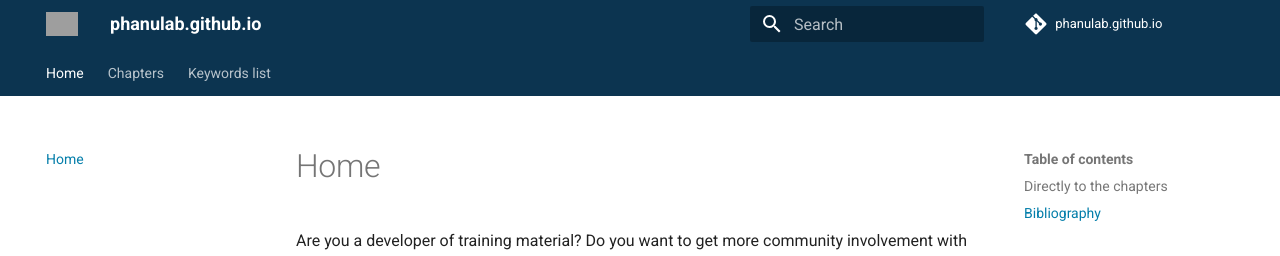
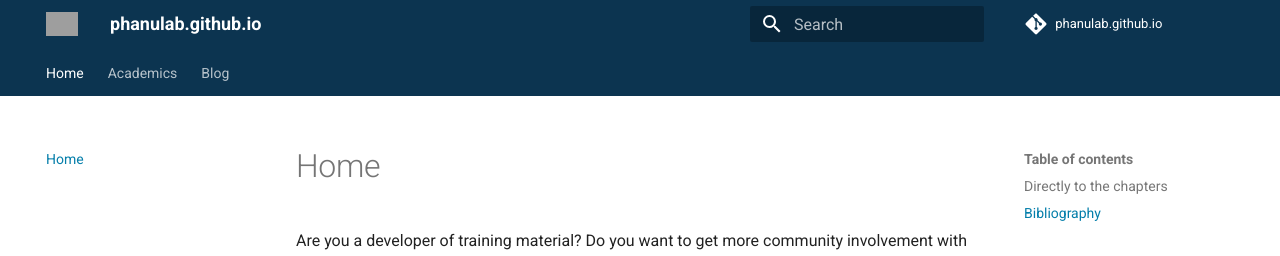
Before and after one commit to PhanuLab/phanulab.github.io, an MkDocs documentation site: the page built from docs/index.md, in a window 1280 px wide and 926 px high. Shown: the top 256 px of the window. Built offline with MkDocs 1.6.1 and Material for MkDocs 9.7.7, drawn with Linux system fonts in a browser that asks for light colours; comment, search, counter and statistics services are not loaded; some of the changed lines change nothing that is shown; grey boxes are pictures that could not be loaded.

Commit message:
Update mkdocs.yml

```diff
--- a/mkdocs.yml
+++ b/mkdocs.yml
@@ -1,19 +1,34 @@
 site_name: phanulab.github.io
 nav:
-    - Home: index.md
-    - Chapters:
-      - "Preface": chapters/Preface.md
-      - "1. Why FAIR training & training materials?": chapters/chapter_01.md
-      - "2. Structure materials for FAIRness": chapters/chapter_02.md
-      - "3. Getting ready to create your materials or reuse": chapters/chapter_03.md
-      - "4. Using metadata to describe training materials": chapters/chapter_04.md
-      - "5. Get a persistent identifier for your training material": chapters/chapter_05.md
-      - "6. Make it accessible": chapters/chapter_06.md
-      - "7. Make it reusable": chapters/chapter_07.md
-      - "8. Licensing": chapters/chapter_08.md
-      - "9. Boosting discoverability": chapters/chapter_09.md
-      - "10. Recognition, acknowledgment, authorship": chapters/chapter_10.md
-    - Keywords list: keywords.md
+  - Home: index.md
+  - Academics:
+    - "Overview": academic/overview.md
+    - "Courses":
+      - Discrete Mathematics: docs/academic/courses/mathdisc.md
+      - Data Mining Technology: docs/academic/courses/dmtech.md
+      - English for Academic and Specific Purposes: docs/academic/courses/easp.md
+    - Resouces:
+      - name of resource: docs/academic/resources/name-of-resource.md
+  - Blog:
+    - Blog index by tags: docs/blog/index.md
+    - Year 2023:
+        - Blog Post Title: docs/blog/2023-mm-dd-blog-post-title.md
+#    - Chapters:
+#      - "Preface": chapters/Preface.md
+#      - "1. Why FAIR training & training materials?": chapters/chapter_01.md
+#      - "2. Structure materials for FAIRness": chapters/chapter_02.md
+#      - "3. Getting ready to create your materials or reuse": chapters/chapter_03.md
+#      - "4. Using metadata to describe training materials": chapters/chapter_04.md
+#      - "5. Get a persistent identifier for your training material": chapters/chapter_05.md
+#      - "6. Make it accessible": chapters/chapter_06.md
+#      - "7. Make it reusable": chapters/chapter_07.md
+#      - "8. Licensing": chapters/chapter_08.md
+#      - "9. Boosting discoverability": chapters/chapter_09.md
+#      - "10. Recognition, acknowledgment, authorship": chapters/chapter_10.md
+#    - Keywords list: keywords.md
+#    - Miscellaneous:
+#     - ""
+#
 
 theme:
   name: material
```
